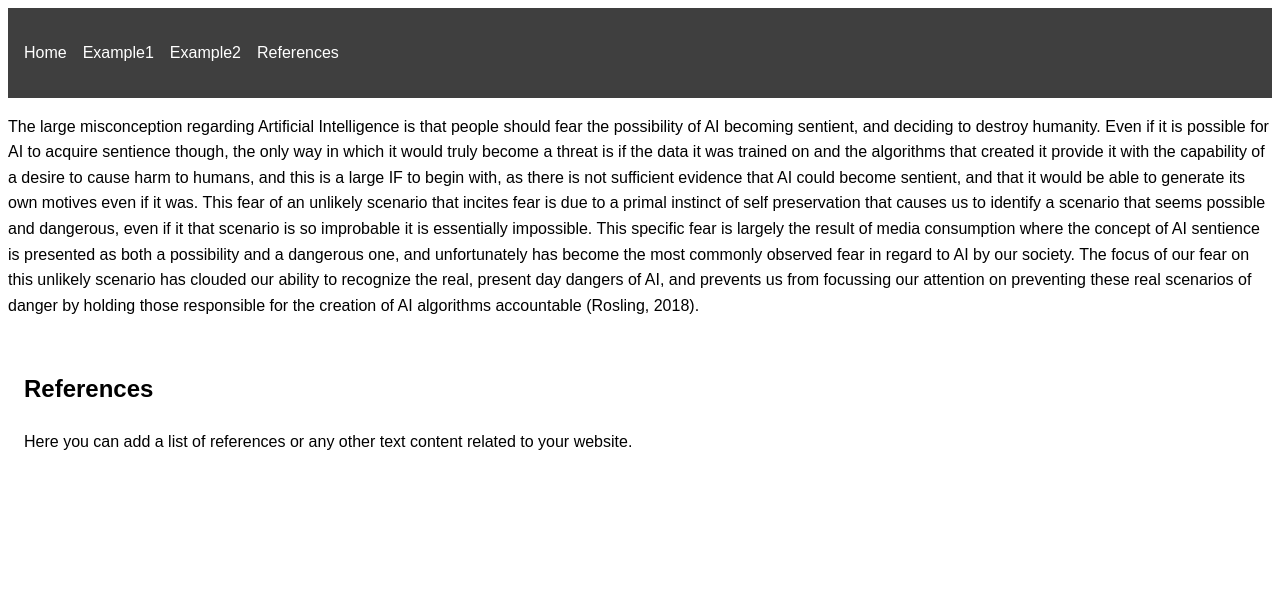
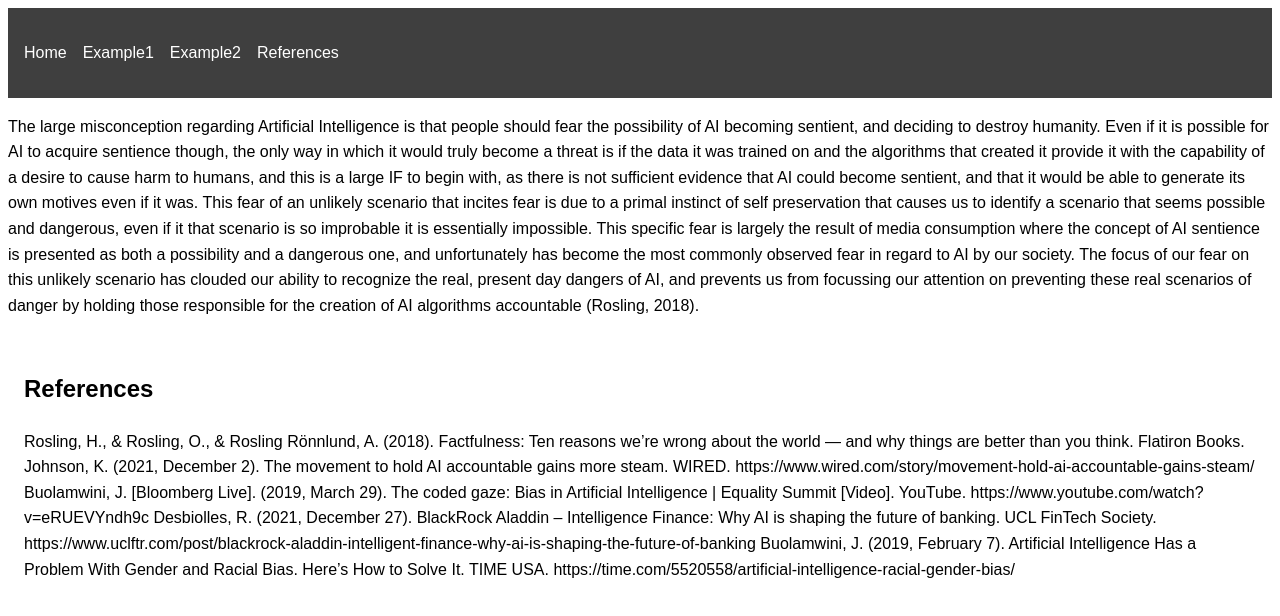
Before and after one commit to DanielFlanagan05/AI-reprecussions-project, a plain HTML site: page index.html in a window 1280 px wide. Both pictures are taken after a click on the link "References". Drawn offline with Linux system fonts and the light colour scheme.

Commit message:
added references

```diff
--- a/index.html
+++ b/index.html
@@ -85,7 +85,27 @@
     <section id="references" class="tab" style="display: none;">
       <!-- Add your text content for the References tab here -->
       <h1>References</h1>
-      <p>Here you can add a list of references or any other text content related to your website.</p>
+      <p>
+        Rosling, H., & Rosling, O., & Rosling Rönnlund, A. (2018).
+            Factfulness: Ten reasons we’re wrong about the world — and why things are better than you think. Flatiron Books.
+
+        Johnson, K. (2021, December 2).
+            The movement to hold AI accountable gains more steam.
+            WIRED. https://www.wired.com/story/movement-hold-ai-accountable-gains-steam/
+
+        Buolamwini, J. [Bloomberg Live]. (2019, March 29).
+            The coded gaze: Bias in Artificial Intelligence | Equality Summit [Video].
+            YouTube. https://www.youtube.com/watch?v=eRUEVYndh9c
+
+        Desbiolles, R. (2021, December 27).
+            BlackRock Aladdin – Intelligence Finance: Why AI is shaping the future of banking.
+            UCL FinTech Society. https://www.uclftr.com/post/blackrock-aladdin-intelligent-finance-why-ai-is-shaping-the-future-of-banking
+
+        Buolamwini, J. (2019, February 7).
+            Artificial Intelligence Has a Problem With Gender and Racial Bias. Here’s How to Solve It.
+            TIME USA. https://time.com/5520558/artificial-intelligence-racial-gender-bias/
+
+      </p>
     </section>
   </main>
   <script src="script.js"></script>
```
